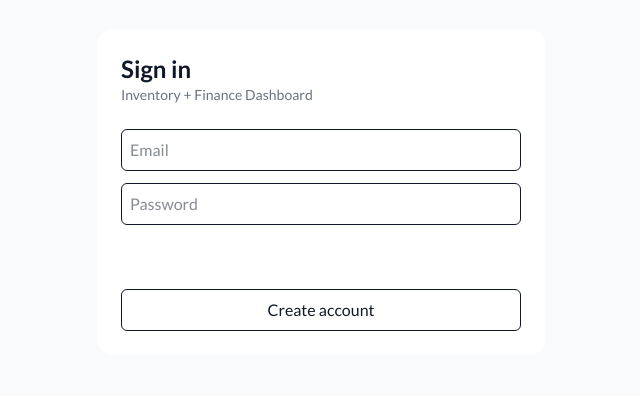
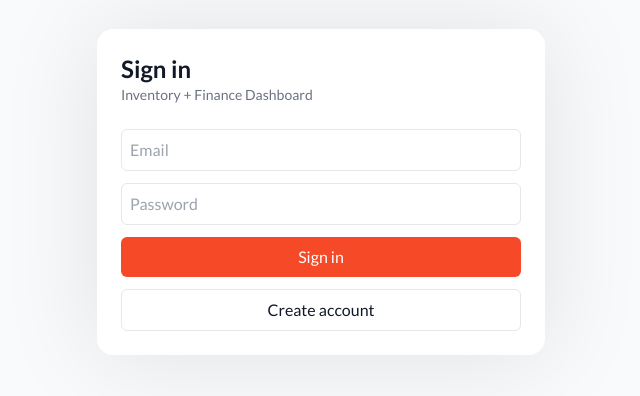
Before and after one commit to AroshaEpitcore/essencfit-inventory-finance, a Next.js app: page /login in a window 1280 px wide. Shown: the part 208-604 px from the top of the page, without its empty margins (319-959 px from the left). Built offline with nearby package versions, Linux system fonts and the light colour scheme; no server answers.

Commit message:
fix tailwind version

```diff
--- a/postcss.config.js
+++ b/postcss.config.js
@@ -1,6 +1,9 @@
-module.exports = {
+/** @type {import('postcss-load-config').Config} */
+const config = {
   plugins: {
-    "@tailwindcss/postcss": {},
+    tailwindcss: {},
     autoprefixer: {},
   },
 };
+
+module.exports = config;
--- a/src/app/globals.css
+++ b/src/app/globals.css
@@ -1,6 +1,24 @@
-/* src/app/globals.css */
-@import "tailwindcss";
 
-:root { --radius: 12px; }
-html, body { height: 100%; }
-body { @apply font-sans bg-gray-50 text-gray-900 dark:bg-gray-900 dark:text-gray-100; }
+@tailwind base;
+@tailwind components;
+@tailwind utilities;
+
+@import url('https://fonts.googleapis.com/css2?family=Lato:ital,wght@0,100;0,300;0,400;0,700;0,900;1,100;1,300;1,400;1,700;1,900&display=swap');
+
+:root {
+  --radius: 12px;
+}
+
+html, body {
+  height: 100%;
+}
+
+body {
+  font-family: 'Lato', var(--font-lato), sans-serif;
+}
+
+@layer base {
+  body {
+    @apply bg-gray-50 text-gray-900 dark:bg-gray-900 dark:text-gray-100;
+  }
+}
--- a/tailwind.config.js
+++ b/tailwind.config.js
@@ -10,7 +10,7 @@ content: [
     extend: {
       // Only ADD your colors here; don't replace the whole palette
       colors: {
-        primary: "#503016",
+        primary: "#F54927",
         gold: {
           100: "#978667",
           200: "#555",
```
Also changed, not shown: package.json (+3 -4 lines), 1 other file (tests, documents, lock files or other folders).
